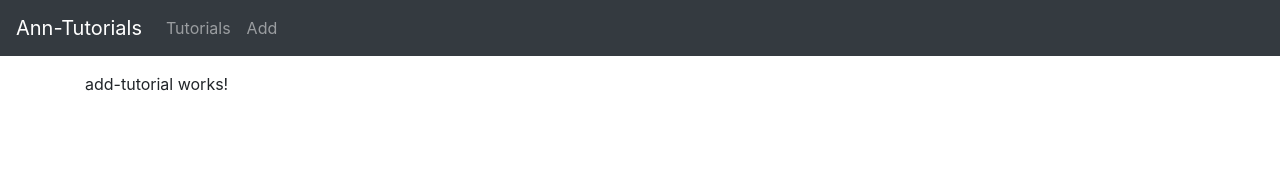
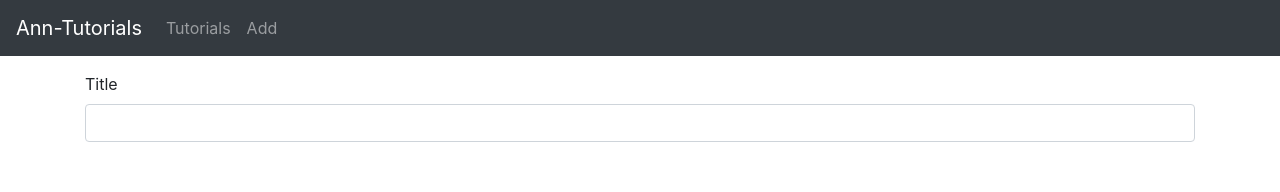
Before and after one commit to Annaliskirwa/_App_Diecisiete, an Angular app: page /add in a window 1280 px wide. Shown: the top 192 px of the page. Built offline with nearby package versions, Linux system fonts and the light colour scheme.

Commit message:
Created the add tutorial title input

```diff
--- a/src/app/components/add-tutorial/add-tutorial.component.html
+++ b/src/app/components/add-tutorial/add-tutorial.component.html
@@ -1 +1,10 @@
-<p>add-tutorial works!</p>
+<div>
+    <div class = "submit-form">
+        <div *ngIf="!submitted">
+            <div class = "form-group">
+                <label for = "title">Title</label>
+                <input type="text" class="form-control" id="title" required [(ngModel)]="tutorial.title" name="title">
+            </div>
+        </div>
+    </div>
+</div>
```
